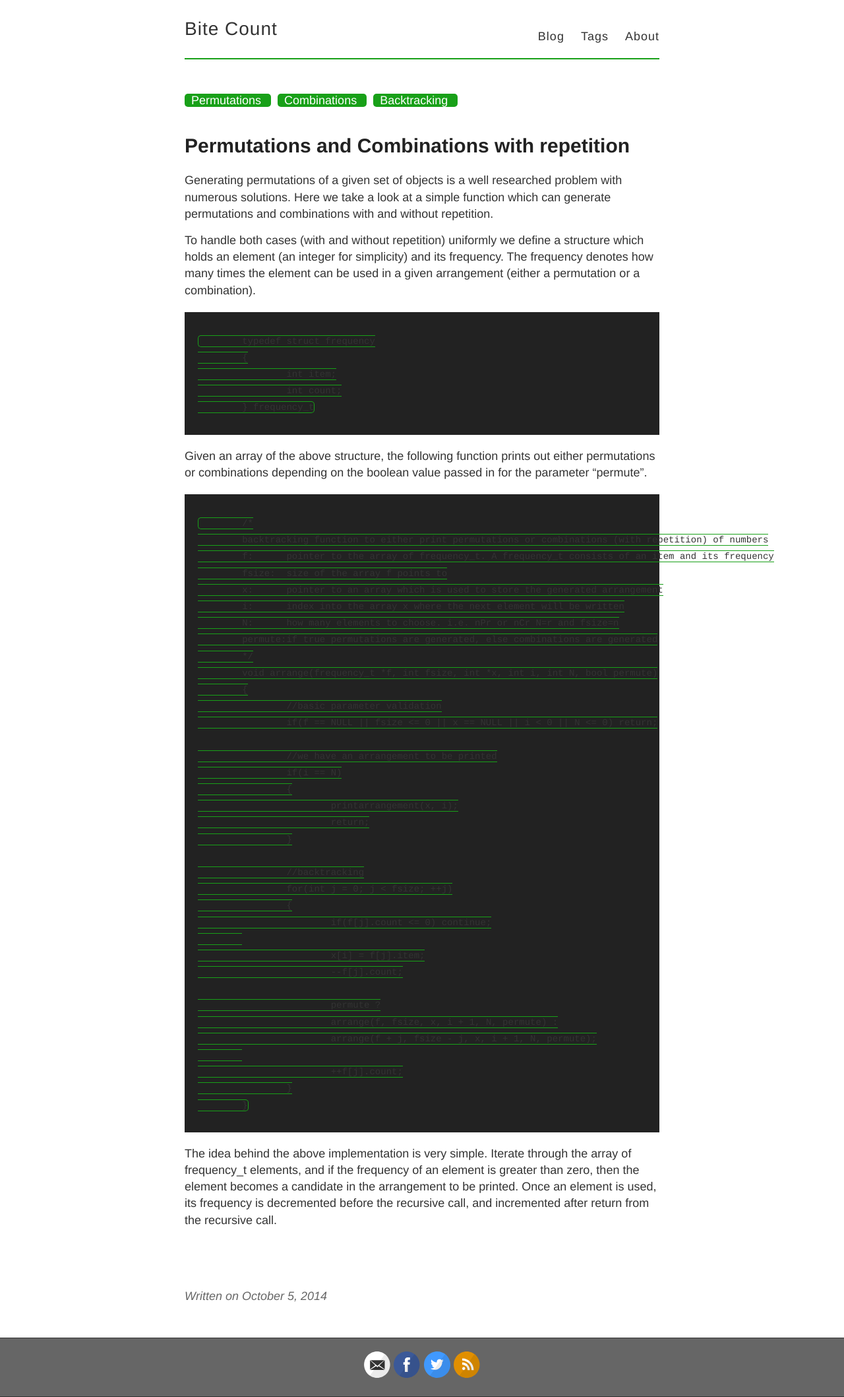
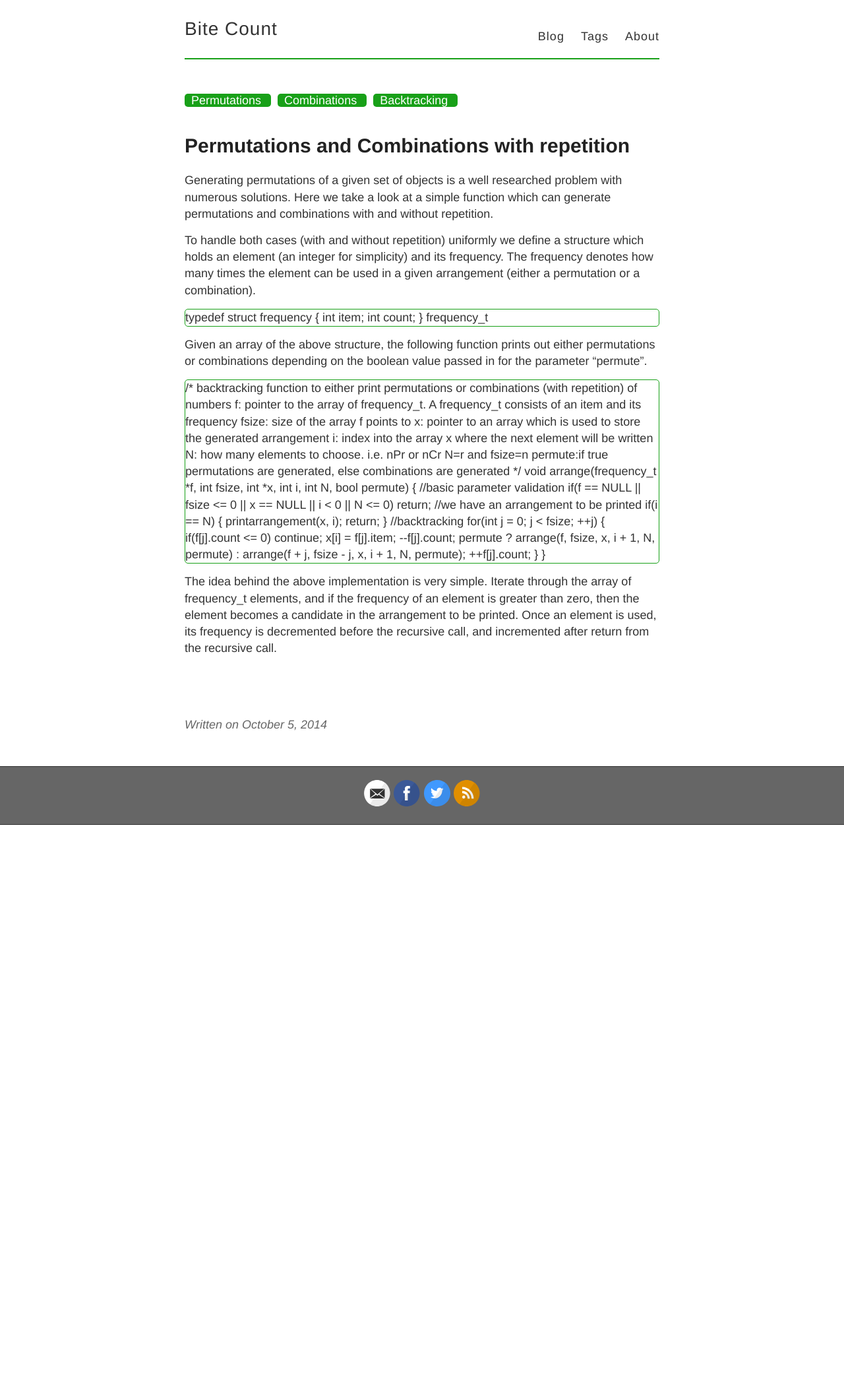
Before and after one commit to bitecount/bitecount.github.io, a Jekyll site: the page built from _posts/2014-10-5-arrange.md, in a window 1280 px wide. Shown: the whole page at 66% size. Built offline with Jekyll 4.4.1, drawn with Linux system fonts in a browser that asks for light colours; after the commit the page ends 1250 px from its top, so only the background shows below that.

Commit message:
style for code blocks - more changes

```diff
--- a/_posts/2014-10-5-arrange.md
+++ b/_posts/2014-10-5-arrange.md
@@ -8,14 +8,17 @@ Generating permutations of a given set of objects is a well researched problem w
 
 To handle both cases (with and without repetition) uniformly we define a structure which holds an element (an integer for simplicity) and its frequency. The frequency denotes how many times the element can be used in a given arrangement (either a permutation or a combination).
 
+<div class="code-block">
 		typedef struct frequency
 		{
 			int item;
 			int count;
 		} frequency_t
+</div>
 
 Given an array of the above structure, the following function prints out either permutations or combinations depending on the boolean value passed in for the parameter "permute".
 
+<div class="code-block">
 		/*
 		backtracking function to either print permutations or combinations (with repetition) of numbers
 		f:	pointer to the array of frequency_t. A frequency_t consists of an item and its frequency
@@ -52,5 +55,6 @@ Given an array of the above structure, the following function prints out either
 				++f[j].count;
 			}
 		}
+</div>
 
 The idea behind the above implementation is very simple. Iterate through the array of frequency_t elements, and if the frequency of an element is greater than zero, then the element becomes a candidate in the arrangement to be printed. Once an element is used, its frequency is decremented before the recursive call, and incremented after return from the recursive call.
--- a/_scss/_highlights.scss
+++ b/_scss/_highlights.scss
@@ -19,6 +19,9 @@ code {
   font-family: 'Courier', monospace;
   font-size: 14px;
   color: $darkGray;
+}
+
+.code-block {
   border-radius: 5px;
   border: 1px solid $green;
 }
```
